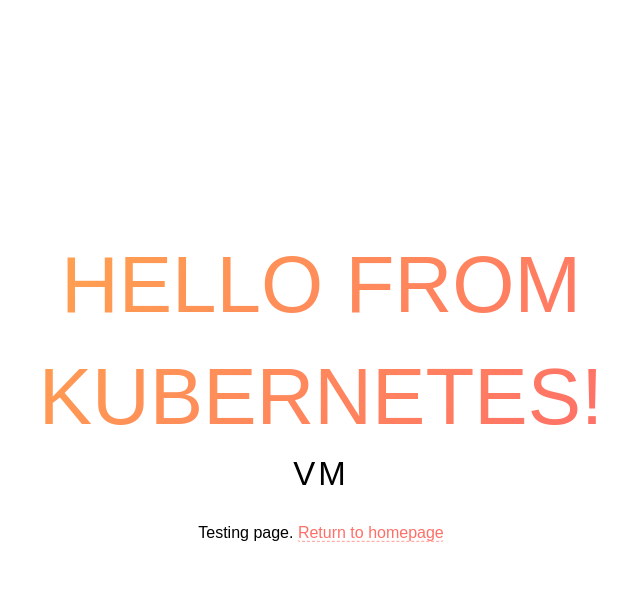
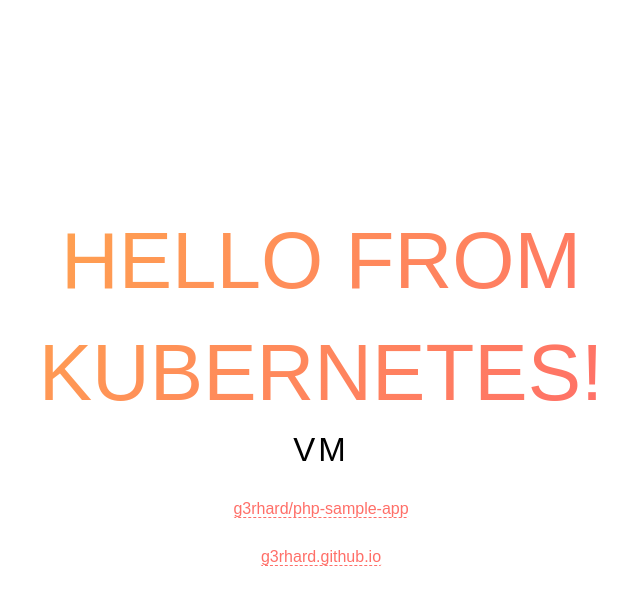
Before and after one commit to g3rhard/php-sample-app, a PHP site: page / in a window 1280 px wide. Shown: the top 605 px of the page, without its empty margins (319-959 px from the left). Run offline with PHP 8.4, Linux system fonts and the light colour scheme.

Commit message:
Update index.php

```diff
--- a/php-sample-app/src/index.php
+++ b/php-sample-app/src/index.php
@@ -13,7 +13,8 @@
 			echo "$output";
 		?>
 		</h2>
-		<p>Testing page. <a href="#">Return to homepage</a></p>
+		<p><a href="https://github.com/g3rhard/php-sample-app">g3rhard/php-sample-app</a></p>
+		<p><a href="https://g3rhard.github.io">g3rhard.github.io</a></p>
 	</div>
 </div>
 
```
